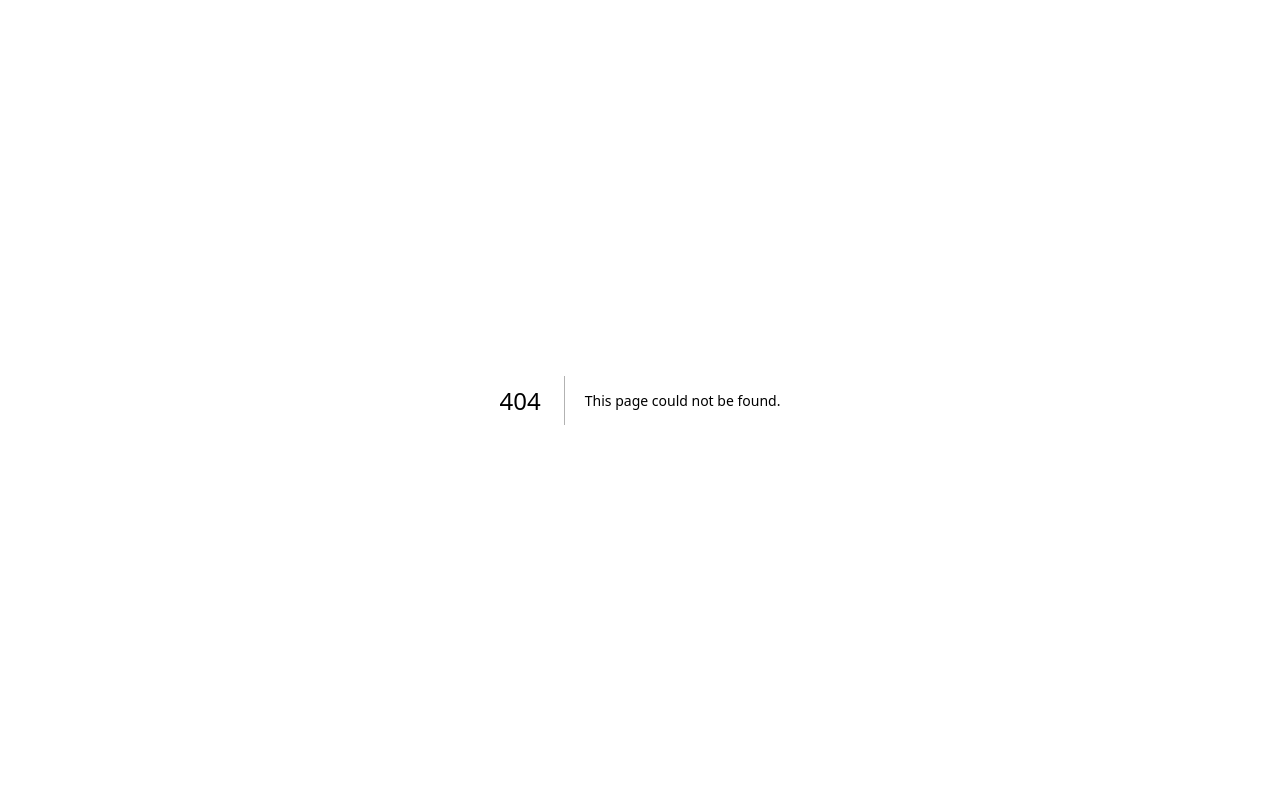
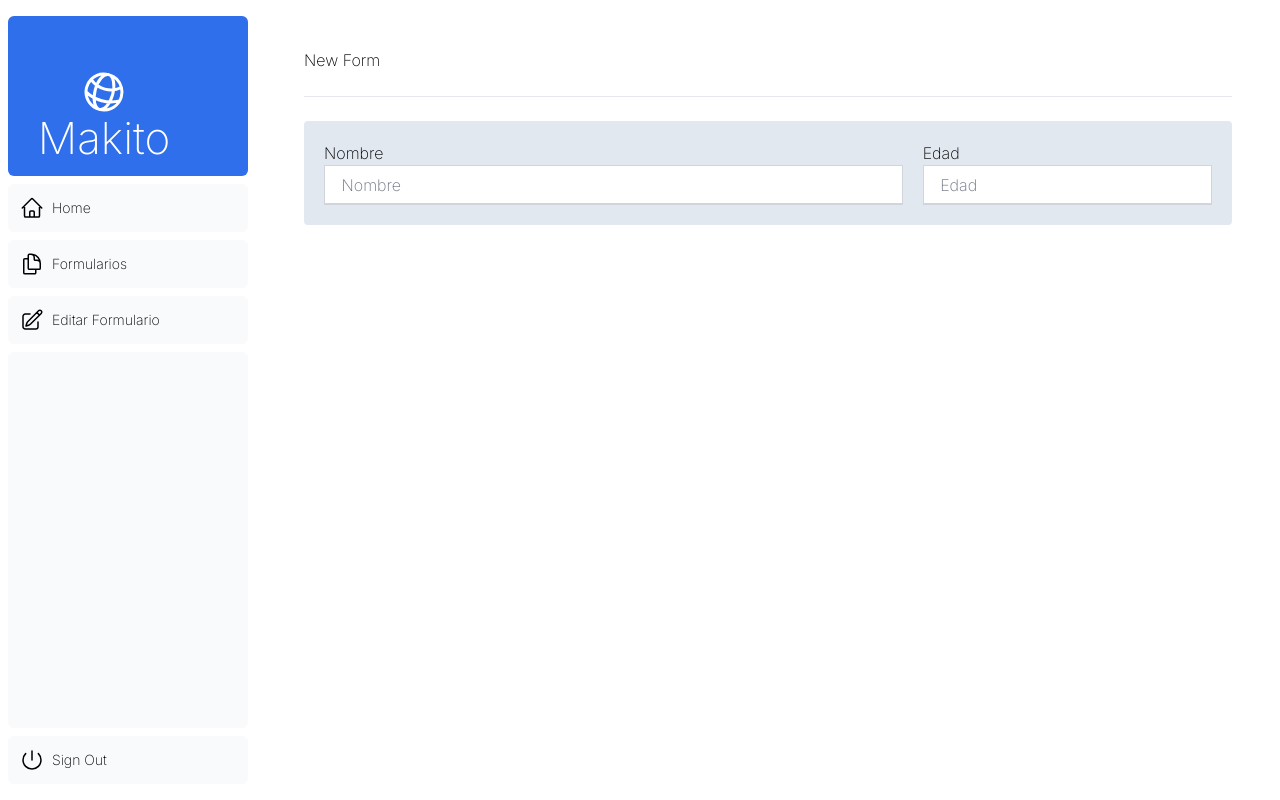
Before and after one commit to V4l3ntino/proyectoFormulario, a Next.js app: page /dashboard/newform in a window 1280 px wide. Before the commit this address had no page. Built offline with nearby package versions, Linux system fonts and the light colour scheme.

Commit message:
auto suggester en el createform

```diff
--- /dev/null
+++ b/app/dashboard/newform/page.tsx
@@ -0,0 +1,67 @@
+"use client"
+
+import { useEffect, useRef, useState } from "react";
+import { json } from "@/data"
+import { Person } from "@/interfaces/interfaces";
+const newform = () => {
+    const [name, setName] = useState('');
+    const refElement = useRef<HTMLInputElement>(null);
+    const [lista, setLista] = useState<Person[]>([])
+    useEffect(() => {
+        filter()
+    },[name])
+    const handleSubmit = (e:React.FormEvent<HTMLFormElement>) => {
+        e.preventDefault();
+    }
+    const filter = async() => {
+        // new Promise((resolve) => {
+        //     setTimeout(resolve, 1000)
+        // })
+        const listaFiltrada = json.filter((item,index) => {
+            return item.name.toLowerCase().startsWith(name.toLowerCase())
+        })
+        setLista(name.length > 0 ? listaFiltrada : [])
+    }
+    const choose = (text:string) => {
+        refElement.current!.value = text
+        setLista([])
+    }
+    return (
+        <main>
+            <h1>New Form</h1>
+            <br />
+            <hr />
+            <br />
+            <section>
+
+                <div className="bg-slate-200 p-2 lg:p-5 rounded flex-col overflow-hidden">
+                    <form action="" onSubmit={handleSubmit} className="w-full">
+                        <div className="flex gap-2 lg:gap-5 flex-col lg:flex-row w-full">
+                            <div className="lg:w-2/3 w-full">
+                                <label htmlFor="">Nombre</label>
+                                <input ref={refElement} onChange={(e) => {setName(e.target.value)}}
+                                type="text" name="floating_email" className="peer  h-10 w-full border-b-2 border-gray-300 text-gray-900 focus:outline-none focus:borer-rose-600" placeholder=" Nombre " required />
+
+                                    {lista.length > 0 ?
+                                        <div className="bg-slate-100 flex flex-col border-[1px] border-solid border-gray-50 max-h-40 overflow-auto rounded mt-2">
+                                            {
+                                                (lista).map((item, index) => (
+                                                    <span onClick={()=> {choose(item.name)}} className="cursor-pointer text-start mx-[2px] hover:bg-black/15 rounded px-2">{item.name}</span>
+                                                ))
+                                            }
+                                        </div>
+                                    :``}
+                            </div>
+                            <div className="lg:w-1/3 w-full">
+                                <label htmlFor="">Edad</label>
+                                <input type="email" name="floating_email" className="peer  h-10 w-full border-b-2 border-gray-300 text-gray-900 focus:outline-none focus:borer-rose-600" placeholder=" Edad " required />
+                            </div>
+                        </div>
+                    </form>
+                </div>
+            </section>
+        </main>
+     );
+}
+
+export default newform;
--- a/components/card.tsx
+++ b/components/card.tsx
@@ -16,11 +16,11 @@ const Card: React.FC<Props> = ({name, description, index}) => {
         initial={{opacity:0}}
         whileInView={{opacity:1}}
         transition={{duration:0.5}}
-        viewport={{ margin: "-100px", once: false }}
+        viewport={{ margin: "-100px", once: true }}
         onViewportEnter={() => { setStyle(true)}}
         onViewportLeave={() => { setStyle(false)}}
         className={`bg-slate-50 overflow-hidden relative rounded w-full md:w-4/6 h-40 mb-5 flex justify-between items-center px-10 py-5 shadow-2xl transition-transform duration-1000 ease-in-out
-        ${style ? `translate-x-0` : `translate-x-5` }`}
+        ${style ? `opacity-1 scale-1` : `opacity-0 scale-0` }`}
         onHoverStart={() => {setTipe(true)}}
         onHoverEnd={() => {setTipe(false)}}
         >
--- a/components/cardForm.tsx
+++ b/components/cardForm.tsx
@@ -16,11 +16,11 @@ const CardForm:React.FC<Props> = ({creador, created_at, operario}) => {
         initial={{opacity:0}}
         whileInView={{opacity:1}}
         transition={{duration:0.5}}
-        viewport={{ margin: "-100px", once: false }}
+        viewport={{ margin: "-100px", once: true }}
         onViewportEnter={() => { setStyle(true)}}
         onViewportLeave={() => { setStyle(false)}}
         className={`bg-slate-50 overflow-hidden relative rounded w-full h-40 mb-5 flex justify-between items-center px-4 lg:px-20 py-5 shadow-2xl transition-transform duration-1000 ease-in-out
-        ${style ? `translate-x-0` : `translate-x-5` }`}
+        ${style ? `opacity-1 scale-1` : `opacity-0 scale-0` }`}
         >
             <div className="flex gap-5 relative">
                 <ClipboardDocumentIcon className="h-10 w-10 text-gray-400 hidden md:flex"/>
--- a/components/createform-app.tsx
+++ b/components/createform-app.tsx
@@ -78,15 +78,16 @@ const CreateFormApp = () => {
             <section>
 
                 <div className="bg-slate-200 p-2 lg:p-10 rounded flex-col overflow-hidden">
-                    <motion.div
+                    <motion.a
+                    href="/dashboard/newform"
                     initial={{opacity:0}}
                     whileInView={{opacity:1}}
                     transition={{duration:0.5}}
                     viewport={{ margin: "-100px", once: false }}
                     onViewportEnter={() => { setStyle(true)}}
                     onViewportLeave={() => { setStyle(false)}}
-                    className={`bg-slate-50 overflow-hidden relative rounded w-full h-40 mb-5 flex justify-between items-center px-4 lg:px-20 py-5 shadow-2xl transition-transform duration-1000 ease-in-out
-                    ${style ? `translate-x-0` : `translate-x-5` }`}
+                    className={`bg-slate-50 hover:bg-slate-200 overflow-hidden relative rounded w-full h-40 mb-5 flex justify-between items-center px-4 lg:px-20 py-5 shadow-2xl transition-transform duration-1000 ease-in-out
+                    ${style ? `opacity-1 scale-1` : `opacity-0 scale-0` }`}
                     >
                         <div className="flex gap-5 relative">
                             <DocumentPlusIcon className="h-10 w-10 text-gray-400 hidden md:flex"/>
@@ -96,7 +97,7 @@ const CreateFormApp = () => {
                             </div>
                         </div>
                         <DocumentPlusIcon className="h-10 w-10 text-gray-400  md:hidden"/>
-                    </motion.div>
+                    </motion.a>
                     {(json).map((item, key) => (
                         <CardForm key={key} creador={item.creador} operario={item.operario} created_at={item.created_at}/>
                     ))}
--- a/components/dashboard-app.tsx
+++ b/components/dashboard-app.tsx
@@ -3,61 +3,8 @@ import { useState } from "react"
 import { Person } from "@/interfaces/interfaces"
 import SearchForm from "./search-form"
 import Wrapper from "./wrapper"
+import { json } from "@/data"
 const DashboardApp = () => {
-    const json:Person[] = [
-        {
-            name: 'Manolo',
-            description: 'Apellido del sujeto'
-        },
-        {
-            name: 'Peralta',
-            description: 'Apellido del sujeto'
-        },
-        {
-            name: 'Pedro',
-            description: 'Apellido del sujeto'
-        },
-        {
-            name: 'Jose',
-            description: 'Apellido del sujeto'
-        },
-        {
-            name: 'Manuel',
-            description: 'Apellido del sujeto'
-        },
-        {
-            name: 'Pancho',
-            description: 'Apellido del sujeto'
-        },
-        {
-            name: 'Paco',
-            description: 'Apellido del sujeto'
-        },
-        {
-            name: 'Paco',
-            description: 'Apellido del sujeto'
-        },
-        {
-            name: 'Paco',
-            description: 'Apellido del sujeto'
-        },
-        {
-            name: 'Paco',
-            description: 'Apellido del sujeto'
-        },
-        {
-            name: 'Paco',
-            description: 'Apellido del sujeto'
-        },
-        {
-            name: 'Paco',
-            description: 'Apellido del sujeto'
-        },
-        {
-            name: 'Paco',
-            description: 'Apellido del sujeto'
-        }
-    ]
     const [data, setData] = useState(json)
     const [datafilter, setDatafilter] = useState<Person[]>([])
     const [error, setError] = useState(false)
--- /dev/null
+++ b/data.tsx
@@ -0,0 +1,56 @@
+import { Person } from "./interfaces/interfaces";
+
+export const json:Person[] = [
+    {
+        name: 'Manolo',
+        description: 'Apellido del sujeto'
+    },
+    {
+        name: 'Peralta',
+        description: 'Apellido del sujeto'
+    },
+    {
+        name: 'Pedro',
+        description: 'Apellido del sujeto'
+    },
+    {
+        name: 'Jose',
+        description: 'Apellido del sujeto'
+    },
+    {
+        name: 'Manuel',
+        description: 'Apellido del sujeto'
+    },
+    {
+        name: 'Pancho',
+        description: 'Apellido del sujeto'
+    },
+    {
+        name: 'Paco',
+        description: 'Apellido del sujeto'
+    },
+    {
+        name: 'Paco',
+        description: 'Apellido del sujeto'
+    },
+    {
+        name: 'Paco',
+        description: 'Apellido del sujeto'
+    },
+    {
+        name: 'Paco',
+        description: 'Apellido del sujeto'
+    },
+    {
+        name: 'Paco',
+        description: 'Apellido del sujeto'
+    },
+    {
+        name: 'Paco',
+        description: 'Apellido del sujeto'
+    },
+    {
+        name: 'Paco',
+        description: 'Apellido del sujeto'
+    }
+]
```
